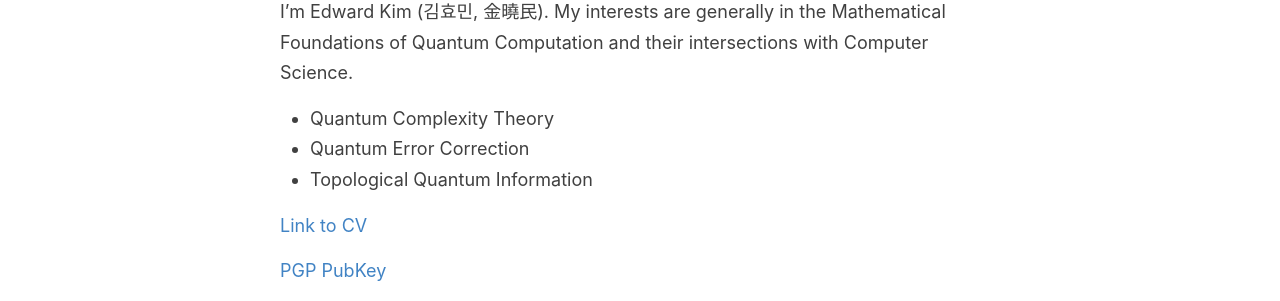
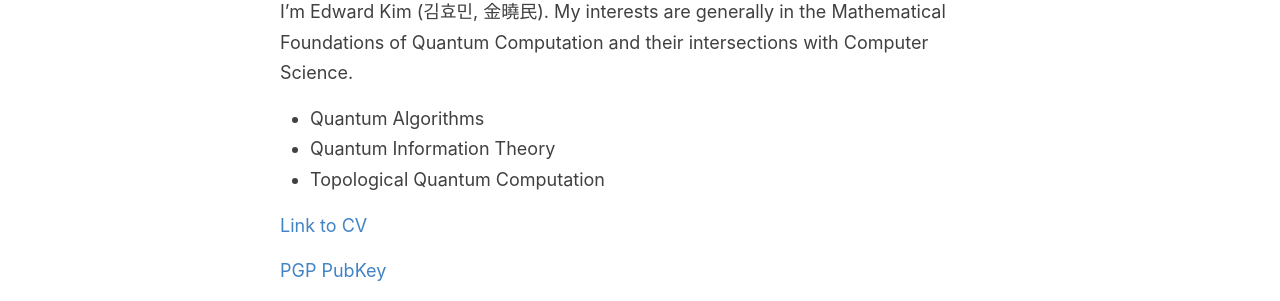
Before and after one commit to ekim1919/ekim1919.github.io, a Jekyll site: the page built from _pages/about.md, in a window 1280 px wide. Shown: the part 195-496 px from the top of the page. Built offline with Jekyll 4.4.1, drawn with Linux system fonts in a browser that asks for light colours.

Commit message:
Update about.md

```diff
--- a/_pages/about.md
+++ b/_pages/about.md
@@ -8,9 +8,9 @@ redirect_from:
 
  I'm Edward Kim (김효민, 金曉民). My interests are generally in the Mathematical Foundations of Quantum Computation and their intersections with Computer Science.
 
-  * Quantum Complexity Theory
-  * Quantum Error Correction
-  * Topological Quantum Information
+  * Quantum Algorithms
+  * Quantum Information Theory
+  * Topological Quantum Computation
 
   [Link to CV](https://github.com/ekim1919/CV/blob/master/current/EdwardKimCV.pdf)
 
```
